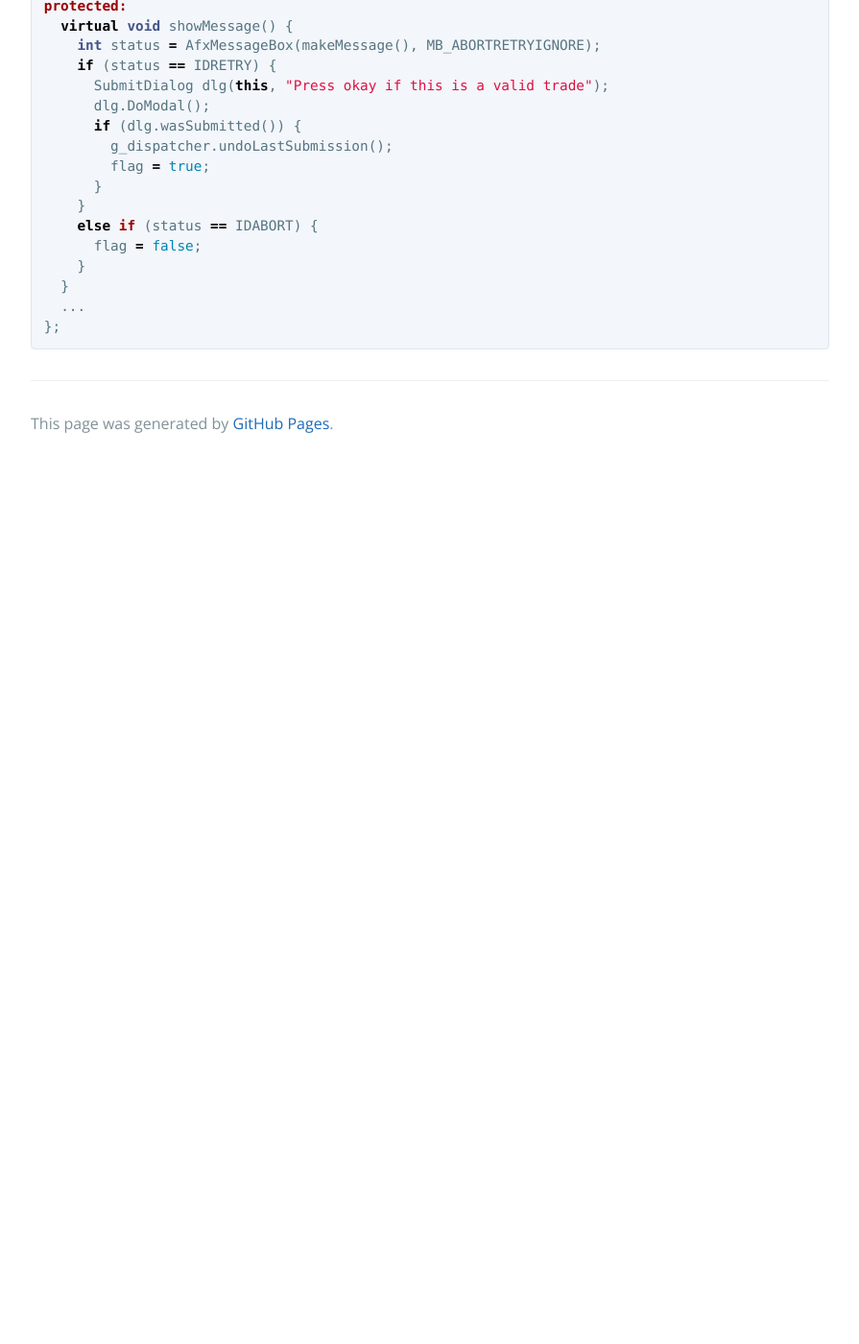
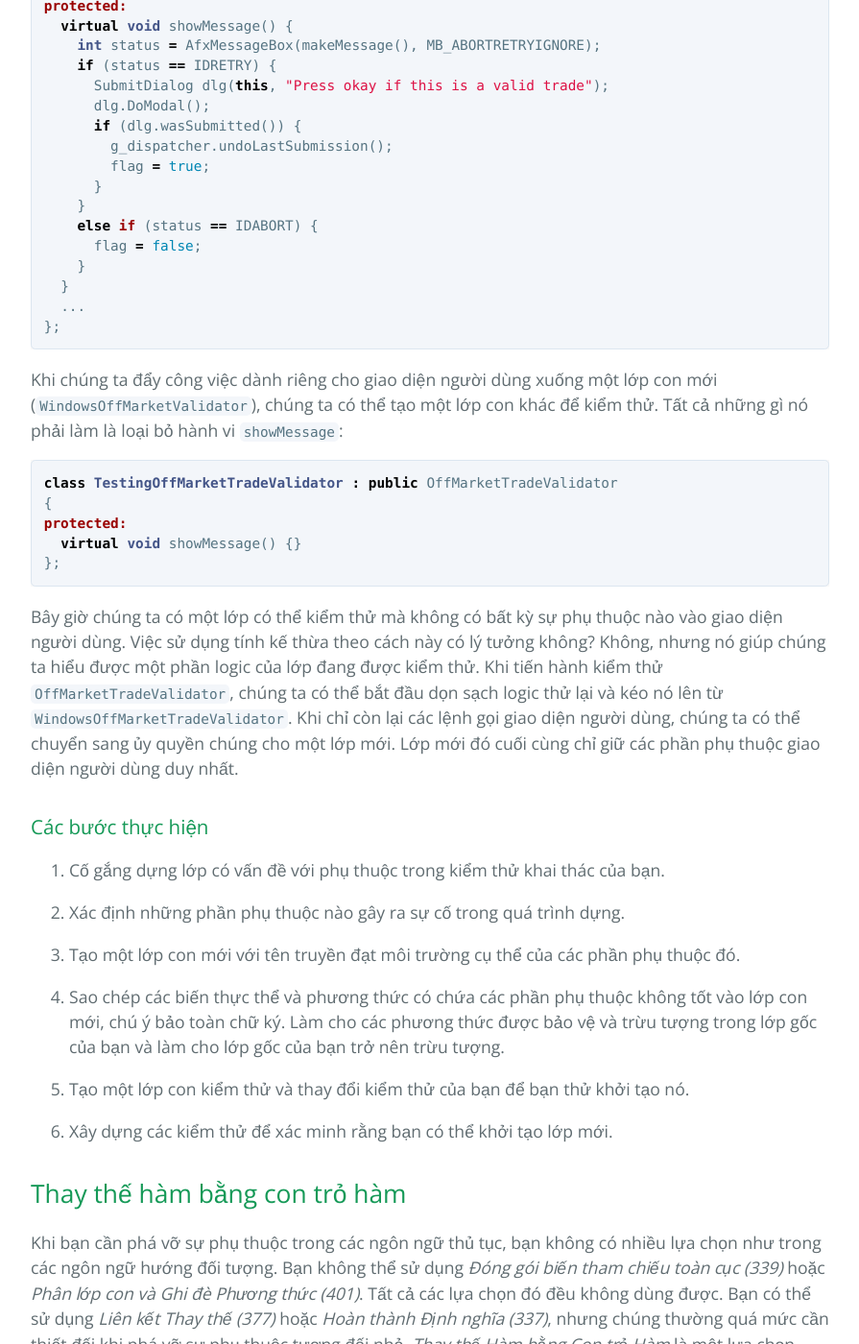
Before and after one commit to HaiBV/haibv.github.io, a Jekyll site: the page built from working-effectively-with-legacy-code/chapter-25-dependency-breaking-techniques.md, in a window 1280 px wide and 1400 px high, scrolled down 63261 px. Shown: the whole window at 96% size, without its empty margins (192-1087 px from the left). Built offline with Jekyll 4.4.1, drawn with Linux system fonts in a browser that asks for light colours; our own code applies the rules of GitHub Pages for plain Markdown files; before the commit the page ends 63746 px from its top, so only the background shows below that; some of the changed text lies outside the part shown.

Commit message:
Book - Working Efectively with Legacy Code - P3 - C25

````diff
--- a/working-effectively-with-legacy-code/chapter-25-dependency-breaking-techniques.md
+++ b/working-effectively-with-legacy-code/chapter-25-dependency-breaking-techniques.md
@@ -2048,3 +2048,63 @@ protected:
   ...
 };
 ```
+
+Khi chúng ta đẩy công việc dành riêng cho giao diện người dùng xuống một lớp con mới (`WindowsOffMarketValidator`), chúng ta có thể tạo một lớp con khác để kiểm thử. Tất cả những gì nó phải làm là loại bỏ hành vi `showMessage`:
+
+```cpp
+class TestingOffMarketTradeValidator : public OffMarketTradeValidator
+{
+protected:
+  virtual void showMessage() {}
+};
+```
+
+Bây giờ chúng ta có một lớp có thể kiểm thử mà không có bất kỳ sự phụ thuộc nào vào giao diện người dùng. Việc sử dụng tính kế thừa theo cách này có lý tưởng không? Không, nhưng nó giúp chúng ta hiểu được một phần logic của lớp đang được kiểm thử. Khi tiến hành kiểm thử `OffMarketTradeValidator`, chúng ta có thể bắt đầu dọn sạch logic thử lại và kéo nó lên từ `WindowsOffMarketTradeValidator`. Khi chỉ còn lại các lệnh gọi giao diện người dùng, chúng ta có thể chuyển sang ủy quyền chúng cho một lớp mới. Lớp mới đó cuối cùng chỉ giữ các phần phụ thuộc giao diện người dùng duy nhất.
+
+### Các bước thực hiện
+
+1. Cố gắng dựng lớp có vấn đề với phụ thuộc trong kiểm thử khai thác của bạn.
+
+2. Xác định những phần phụ thuộc nào gây ra sự cố trong quá trình dựng.
+
+3. Tạo một lớp con mới với tên truyền đạt môi trường cụ thể của các phần phụ thuộc đó.
+
+4. Sao chép các biến thực thể và phương thức có chứa các phần phụ thuộc không tốt vào lớp con mới, chú ý bảo toàn chữ ký. Làm cho các phương thức được bảo vệ và trừu tượng trong lớp gốc của bạn và làm cho lớp gốc của bạn trở nên trừu tượng.
+
+5. Tạo một lớp con kiểm thử và thay đổi kiểm thử của bạn để bạn thử khởi tạo nó.
+
+6. Xây dựng các kiểm thử để xác minh rằng bạn có thể khởi tạo lớp mới.
+
+## Thay thế hàm bằng con trỏ hàm
+
+Khi bạn cần phá vỡ sự phụ thuộc trong các ngôn ngữ thủ tục, bạn không có nhiều lựa chọn như trong các ngôn ngữ hướng đối tượng. Bạn không thể sử dụng _Đóng gói biến tham chiếu toàn cục (339)_ hoặc _Phân lớp con và Ghi đè Phương thức (401)_. Tất cả các lựa chọn đó đều không dùng được. Bạn có thể sử dụng _Liên kết Thay thế (377)_ hoặc _Hoàn thành Định nghĩa (337)_, nhưng chúng thường quá mức cần thiết đối khi phá vỡ sự phụ thuộc tương đối nhỏ. _Thay thế Hàm bằng Con trỏ Hàm_ là một lựa chọn thay thế trong các ngôn ngữ hỗ trợ con trỏ hàm. Ngôn ngữ nổi tiếng nhất có sự hỗ trợ này là C.
+
+Các nhóm khác nhau có quan điểm khác nhau về con trỏ hàm. Ở một số nhóm, chúng được coi là cực kỳ không an toàn vì có thể làm hỏng nội dung của chúng và cuối cùng gọi qua một vùng bộ nhớ ngẫu nhiên nào đó. Ở các nhóm khác, chúng được coi là một công cụ hữu ích cần được sử dụng cẩn thận. Nếu bạn nghiêng nhiều hơn về phía "được sử dụng cẩn thận", bạn có thể tách biệt các phần phụ thuộc khó hoặc không thể tách rời.
+
+Trước tiên. Chúng ta hãy xem xét một con trỏ hàm trong môi trường tự nhiên của nó. Ví dụ sau đây cho thấy việc khai báo một số con trỏ hàm trong C và một vài lệnh gọi thông qua chúng:
+
+```cpp
+struct base_operations
+{
+  double (*project)(double,double);
+  double (*maximize)(double,double);
+};
+
+double default_projection(double first, double second) {
+  return second;
+}
+
+double maximize(double first, double second) {
+  return first + second;
+}
+
+void init_ops(struct base_operations *operations) {
+  operations->project = default_projection;
+  operations->maximize = default_maximize;
+}
+
+void run_tesselation(struct node *base, struct base_operations *operations) {
+  double value = operations->project(base.first, base.second);
+  ...
+}
+```
````
